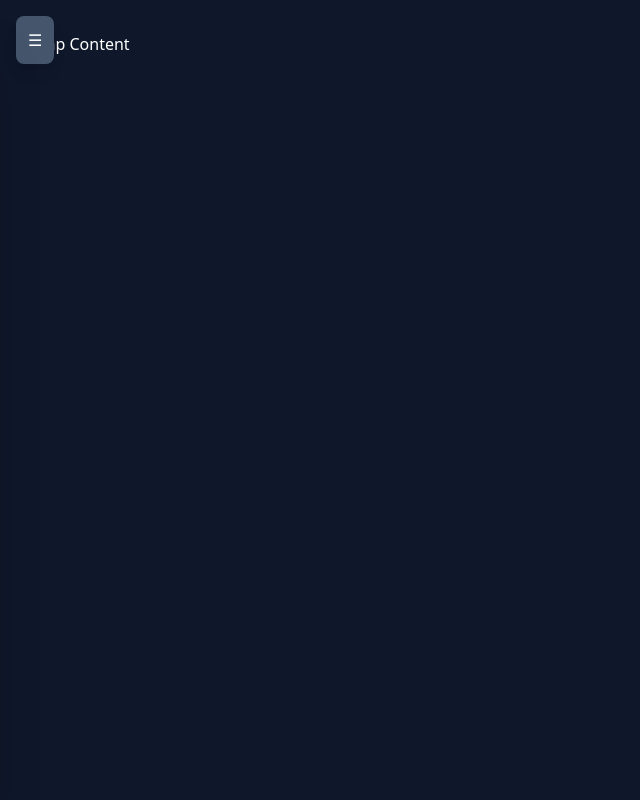
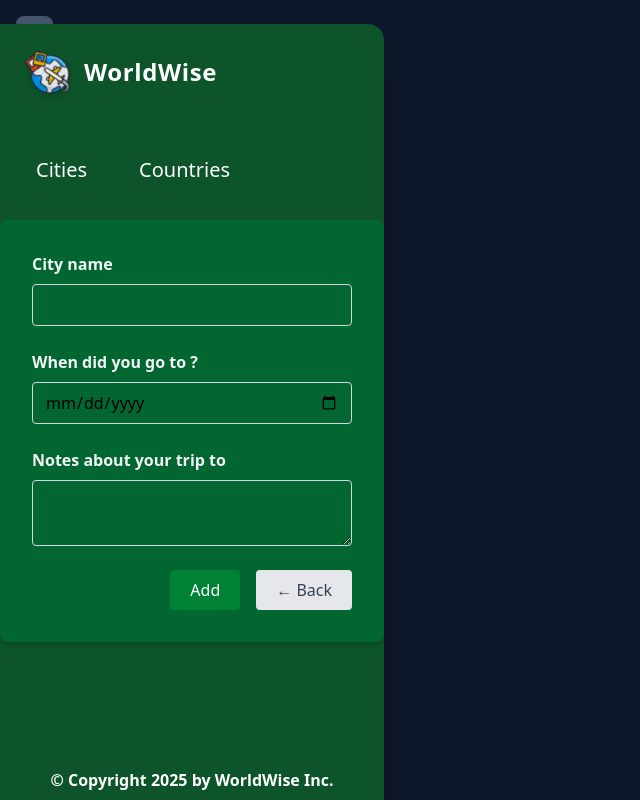
Before and after one commit to prime399/react-practice-6-worldwise, a React (Vite) app: page /app/form in a window 1280 px wide. Shown: the whole page, without its empty margins (0-640 px from the left). Built offline with nearby package versions, Linux system fonts and the light colour scheme.

Commit message:
Implement routing for cities and countries, add detail views, and enhance UI components

```diff
--- a/src/App.jsx
+++ b/src/App.jsx
@@ -1,4 +1,11 @@
-import { BrowserRouter, Route, Routes, useNavigate } from "react-router-dom";
+import {
+  BrowserRouter,
+  Navigate,
+  Route,
+  Routes,
+  useNavigate,
+  useParams,
+} from "react-router-dom";
 import "./App.css";
 import Product from "./pages/Product";
 import Pricing from "./pages/Pricing";
@@ -8,12 +15,16 @@ import Login from "./pages/Login";
 import AppLayout from "./pages/AppLayout";
 import { useReducer } from "react";
 import Cities from "./components/Cities";
+import Countries from "./components/Countries";
+import CityTab from "./components/CityTab";
+import City from "./components/City";
+import Form from "./components/Form";
 
 const initialState = {
   status: "ready",
   cities: [],
   countries: [],
-  isSidebarOpen: false,
+  isSidebarOpen: true,
   query: "",
   activeTab: "",
 };
@@ -32,13 +43,20 @@ function reducer(state, action) {
         activeTab: action.payload.activeTab,
         status: action.payload.status,
       };
-    case "SET_TAB":
+    case "setTab":
       return { ...state, activeTab: action.payload };
     case "setCities":
       console.log(action.payload.cities);
       return {
         ...state,
         cities: action.payload.cities,
+        status: action.payload.status,
+      };
+    case "setCountries":
+      console.log(action.payload.countries);
+      return {
+        ...state,
+        countries: action.payload.countries,
         status: action.payload.status,
       };
   }
@@ -49,7 +67,7 @@ function App() {
   const navigate = useNavigate();
 
   function handleNav(tab) {
-    dispatch({ type: "SET_TAB", payload: tab });
+    dispatch({ type: "setTab", payload: tab });
     navigate(`/app/${tab}`);
   }
 
@@ -75,18 +93,49 @@ function App() {
           />
         }
       >
+        <Route index element={<Navigate replace to={"cities"} />} />
         <Route
           path="cities"
           element={
-            <Cities index status={status} cities={cities} dispatch={dispatch} />
+            <Cities status={status} cities={cities} dispatch={dispatch} />
+          }
+        >
+          {/* Detail now renders inside Cities via its <Outlet /> */}
+          {/* <Route path=":id" element={<CityRoute cities={cities} />} /> */}
+        </Route>
+
+        {/* This route will render it's element inside AppLayout's outlet in this case which we want */}
+        <Route path="cities/:id" element={<CityRoute cities={cities} />} />
+
+        {/* Removed sibling detail route: it is now nested under cities */}
+        {/* <Route path="cities/:id" element={<CityTab />} /> */}
+
+        <Route
+          path="countries"
+          element={
+            <Countries
+              index
+              status={status}
+              countries={countries}
+              dispatch={dispatch}
+            />
           }
         />
-        <Route path="countries" element={<p>List of Countries</p>} />
-        <Route path="form" element={<p className="text-white">Form Data</p>} />
+        <Route path="form" element={<Form />} />
       </Route>
       <Route path="*" element={<PageNotFound />} />
     </Routes>
   );
 }
 
+function CityRoute({ cities }) {
+  const { id } = useParams();
+  const city = cities?.find((c) => String(c.name) === String(id));
+  return city ? (
+    <City city={city} />
+  ) : (
+    <p className="text-white">City not found</p>
+  );
+}
+
 export default App;
--- /dev/null
+++ b/src/components/Button.jsx
@@ -0,0 +1,7 @@
+export default function Button({ children, onClick, type, style }) {
+  return (
+    <button type={type} onClick={onClick} className={style}>
+      {children}
+    </button>
+  );
+}
--- /dev/null
+++ b/src/components/City.jsx
@@ -0,0 +1,5 @@
+import React from "react";
+
+export default function City({ city }) {
+  return <div>City Test with city name via react params: {city.name}</div>;
+}
--- a/src/components/CityTab.jsx
+++ b/src/components/CityTab.jsx
@@ -1,10 +1,18 @@
-import React from "react";
+import { Link } from "react-router-dom";
 
 export default function CityTab({ city }) {
   return (
-    <div>
-      {city.name}
-      {city.latitude}
-    </div>
+    <li className="list-none">
+      <Link
+        className=" flex justify-between items-center w-4/5 mx-auto rounded-xl px-4 py-2 bg-green-800"
+        to={`${city.name}?lat=${city.latitude}&lng=${city.longitude}`}
+      >
+        <h3 className="text-white font-semibold text-lg">{city.name}</h3>
+        <div className="text-white text-sm italic">{city.country}</div>
+        <button className="bg-red-400 hover:bg-red-500 text-white rounded-full p-2 transition-colors duration-300">
+          &times;
+        </button>
+      </Link>
+    </li>
   );
 }
--- /dev/null
+++ b/src/components/Countries.jsx
@@ -0,0 +1,19 @@
+import Loader from "./Loader";
+import CountryTab from "./CountryTab";
+
+export default function Countries({ status, countries, dispatch }) {
+  return (
+    // {status == "loading" && <Loader />}
+    <>
+      {status === "loading" && <Loader />}
+      {countries && status !== "loading" && (
+        <div className="text-white font-medium">
+          <div className="ml-10 mb-4">List of Countries:-</div>
+          {countries.map((countryDetail, i) => (
+            <CountryTab country={countryDetail} key={i} />
+          ))}
+        </div>
+      )}
+    </>
+  );
+}
--- /dev/null
+++ b/src/components/CountryTab.jsx
@@ -0,0 +1,11 @@
+export default function CountryTab({ country }) {
+  return (
+    <li className="list-none flex justify-between items-center w-4/5 mx-auto rounded-xl px-4 py-2 bg-green-800">
+      <h3 className="text-white font-semibold text-lg">{country.name}</h3>
+      <div className="text-white text-sm italic">{country.region}</div>
+      <button className="bg-red-400 hover:bg-red-500 text-white rounded-full p-2 transition-colors duration-300">
+        &times;
+      </button>
+    </li>
+  );
+}
--- /dev/null
+++ b/src/components/Form.jsx
@@ -0,0 +1,90 @@
+// "https://api.bigdatacloud.net/data/reverse-geocode-client?latitude=0&longitude=0"
+import { useNavigate } from "react-router-dom";
+import { useState } from "react";
+import Button from "./Button";
+
+// Converts a country code (e.g., "US") to its corresponding flag emoji
+export function convertToEmoji(countryCode) {
+  const codePoints = countryCode
+    .toUpperCase()
+    .split("")
+    .map((char) => 127397 + char.charCodeAt());
+  return String.fromCodePoint(...codePoints);
+}
+
+function Form() {
+  // State for city name input
+  const [cityName, setCityName] = useState("");
+  // State for country input (currently unused)
+  const [country, setCountry] = useState("");
+  // State for date input, initialized to current date
+  const [date, setDate] = useState(new Date());
+  // State for notes input
+  const [notes, setNotes] = useState("");
+  //Navigate hook
+  const navigate = useNavigate();
+
+  return (
+    <form className="max-w-lg mx-auto bg-green-800 p-8 rounded-lg shadow-md space-y-6">
+      {/* City name input */}
+      <div className="flex flex-col space-y-2">
+        <label htmlFor="cityName" className="font-semibold text-gray-100">
+          City name
+        </label>
+        <input
+          id="cityName"
+          className="border border-gray-300 rounded px-3 py-2 focus:outline-none focus:ring-2 focus:ring-green-400"
+          onChange={(e) => setCityName(e.target.value)}
+          value={cityName}
+        />
+        {/* <span className={styles.flag}>{emoji}</span> */}
+      </div>
+
+      {/* Date input */}
+      <div className="flex flex-col space-y-2">
+        <label htmlFor="date" className="font-semibold text-gray-100">
+          When did you go to {cityName}?
+        </label>
+        <input
+          id="date"
+          type="date"
+          className="border border-gray-300 rounded px-3 py-2 focus:outline-none focus:ring-2 focus:ring-green-400"
+          onChange={(e) => setDate(e.target.value)}
+          value={date}
+        />
+      </div>
+
+      {/* Notes input */}
+      <div className="flex flex-col space-y-2">
+        <label htmlFor="notes" className="font-semibold text-gray-100">
+          Notes about your trip to {cityName}
+        </label>
+        <textarea
+          id="notes"
+          className="border border-gray-300 rounded px-3 py-2 focus:outline-none focus:ring-2 focus:ring-green-400"
+          onChange={(e) => setNotes(e.target.value)}
+          value={notes}
+        />
+      </div>
+
+      {/* Form action buttons */}
+      <div className="flex space-x-4 justify-end">
+        <Button
+          type="submit"
+          style="bg-green-700 text-white px-5 py-2 rounded hover:bg-green-900 transition"
+        >
+          Add
+        </Button>
+        <Button
+          type="button"
+          style="bg-gray-200 text-gray-700 px-5 py-2 rounded hover:bg-gray-300 transition"
+          onClick={() => navigate(-1)}
+        >
+          &larr; Back
+        </Button>
+      </div>
+    </form>
+  );
+}
+
+export default Form;
--- a/src/components/Map.jsx
+++ b/src/components/Map.jsx
@@ -1,9 +1,28 @@
-import React from "react";
+import { useSearchParams, useNavigate } from "react-router-dom";
 
 export default function Map() {
+  const navigate = useNavigate();
+  const [searchParams, setSearchParams] = useSearchParams();
+  const lat = searchParams.get("lat");
+  const lng = searchParams.get("lng");
+
   return (
-    <div className="w-full h-full bg-slate-900">
+    <div
+      className="w-full h-full bg-slate-900"
+      onClick={() => navigate("form")}
+    >
       <div className="p-8 text-white">Map Content</div>
+      <div className="text-white font-bold">
+        latitude of city {lat} and langtitude:- {lng}
+      </div>
+      <button
+        onClick={() => {
+          setSearchParams({ lat: 20, lng: 45 });
+        }}
+        className="text-white font-bold bg-amber-800 rounded-4xl px-3 mt-3 hover:bg-amber-700 "
+      >
+        Tap to Change Position across whole app
+      </button>
     </div>
   );
 }
--- a/src/pages/Homepage.jsx
+++ b/src/pages/Homepage.jsx
@@ -55,7 +55,7 @@ export default function Homepage() {
             of. Never forget your wonderful experiences, and show your friends
             how you have wandered the world.
           </h2>
-          <Link to={"/pricing"}>
+          <Link to={"/app"}>
             <button
               className="bg-red-700 hover:bg-red-800 text-white font-semibold
             px-6 py-3 text-base
@@ -65,7 +65,7 @@ export default function Homepage() {
             rounded-lg shadow-lg transition duration-200
           "
             >
-              See Pricing
+              See App
             </button>
           </Link>
         </section>
```
Also changed, not shown: src/components/Cities.jsx (+7 -3 lines), src/components/SearchBar.jsx (+7 -2 lines).
